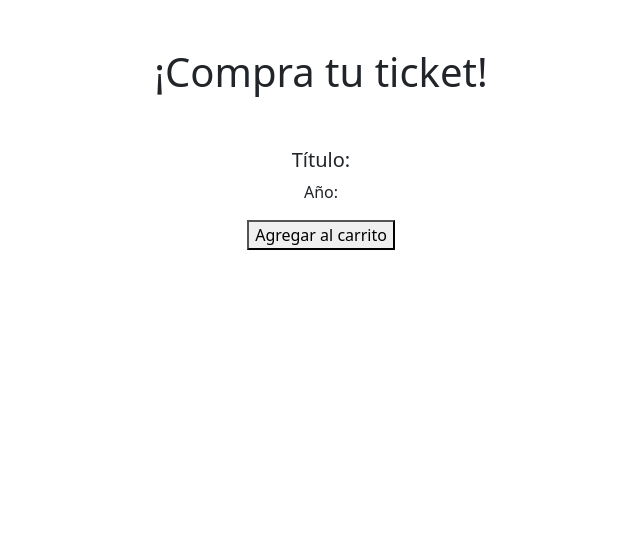
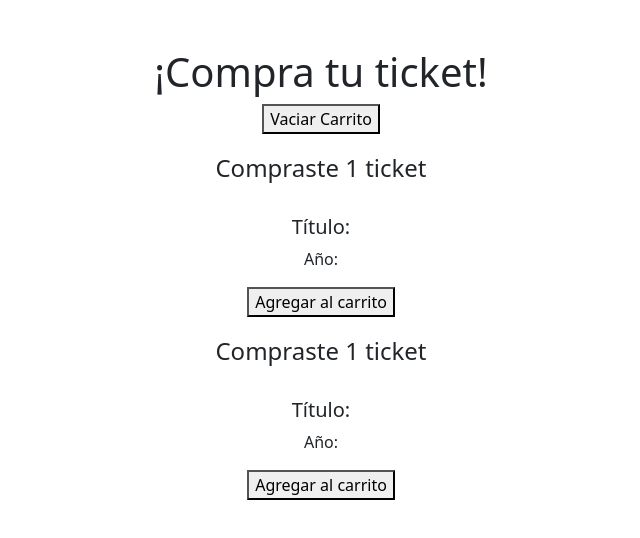
Before and after one commit to diannediazm/ecomsurddm, a plain HTML site: page index.html in a window 1280 px wide. Both pictures are taken after a click on the button "Agregar al carrito". Shown: the whole page, without its empty margins (319-959 px from the left). Drawn offline with nearby package versions, Linux system fonts and the light colour scheme; no server answers.

Commit message:
vaciar carrito

```diff
--- a/assets/js/javascript.js
+++ b/assets/js/javascript.js
@@ -5,11 +5,11 @@ let carrito = {}
 
 document.addEventListener('DOMContentLoaded', () => {
     fetchData()
-})
+});
 
 cards.addEventListener('click', e => {
     agregarCarrito(e)
-})
+});
 
 const fetchData = async () => {
     try {
@@ -27,7 +27,6 @@ const listaProductos = data => {
         cards.querySelector('h5').textContent = Array.Title
         cards.querySelector('p').textContent = Array.Year
         cards.querySelector('button').dataset.Title = Array.Title
-        console.log(Array)
         const clone = cards.cloneNode(true)
         fragment.appendChild(clone)
     })
@@ -41,18 +40,44 @@ const agregarCarrito = e => {
     e.stopPropagation()
 }
 
-const setCarrito = objeto => {
+const setCarrito = item => {
     const entrada = {
-        title: objeto.querySelector('button').dataset.Title,
+        title: item.querySelector('button').dataset.Title,
         cantidad: 1
     }
+    if(carrito.hasOwnProperty(entrada.Title)) {
+        entrada.cantidad = carrito[entrada.Title].cantidad + 1
+    }
+    carrito[entrada.Title] = {...entrada}
+    comprar()
+}
 
-    if(carrito.hasOwnProperty(entrada.title)) {
-        entrada.cantidad = carrito[entrada.title].cantidad + 1
+const comprar = () => {
+
+    Object.values(carrito).forEach(entrada => {
+        cards.querySelector('h4').textContent = `Compraste ${entrada.cantidad} ticket`
+        const clone = cards.cloneNode(true)
+        fragment.appendChild(clone)
+
+    })
+   cards.appendChild(fragment)
+
+}
+
+/*const eliminarCarrito = e => {
+    if (e.target.classList.contains('eliminar')) {
+        const entrada = carrito[e.target.dataset.cantidad]
+        entrada.cantidad--
+        if (entrada.cantidad === 0) {
+            delete carrito[e.target.dataset.cantidad]
+        } else {
+            carrito[e.target.dataset.cantidad] = {...entrada}
+        }
+        comprar()
     }
+    e.stopPropagation()
+}*/
 
-    carrito[entrada.title] = {...entrada}
-
-
-    console.log(entrada)
+function eliminar () {
+    var borrar = document.querySelector
 }
--- a/index.html
+++ b/index.html
@@ -12,16 +12,17 @@
 </head>
 
 <body>
-
     <div class="container my-5 text-center">
-        <h1 class="title">¡Compra tu ticket!</h1>
+      <h1 class="title">¡Compra tu ticket!</h1>
+      <button onclick=eliminar()>Vaciar Carrito</button>
         <div class="row" id="productos">
-            <div class="columna" >
+            <div class="columna">
               <div class="tarjeta" id="cards">
+                <h4></h4>
                 <img src="" alt="" class="poster">
                 <h5>Título: </h5>
                 <p>Año: </p>
-                <button class="boton">Agregar al carrito</button>
+                <button class="boton" id="comprar">Agregar al carrito</button>
               </div>
             </div>
         </div>
```
